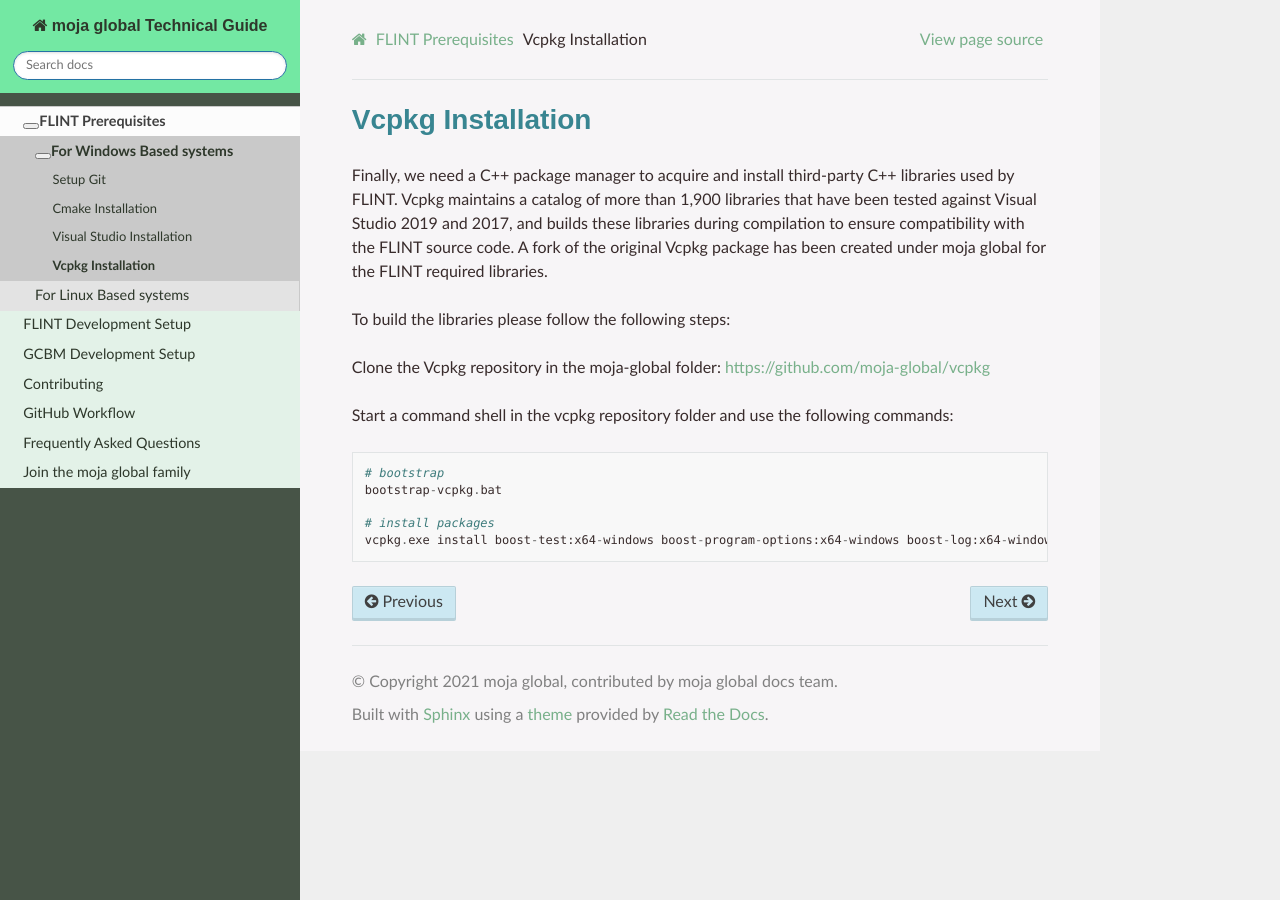
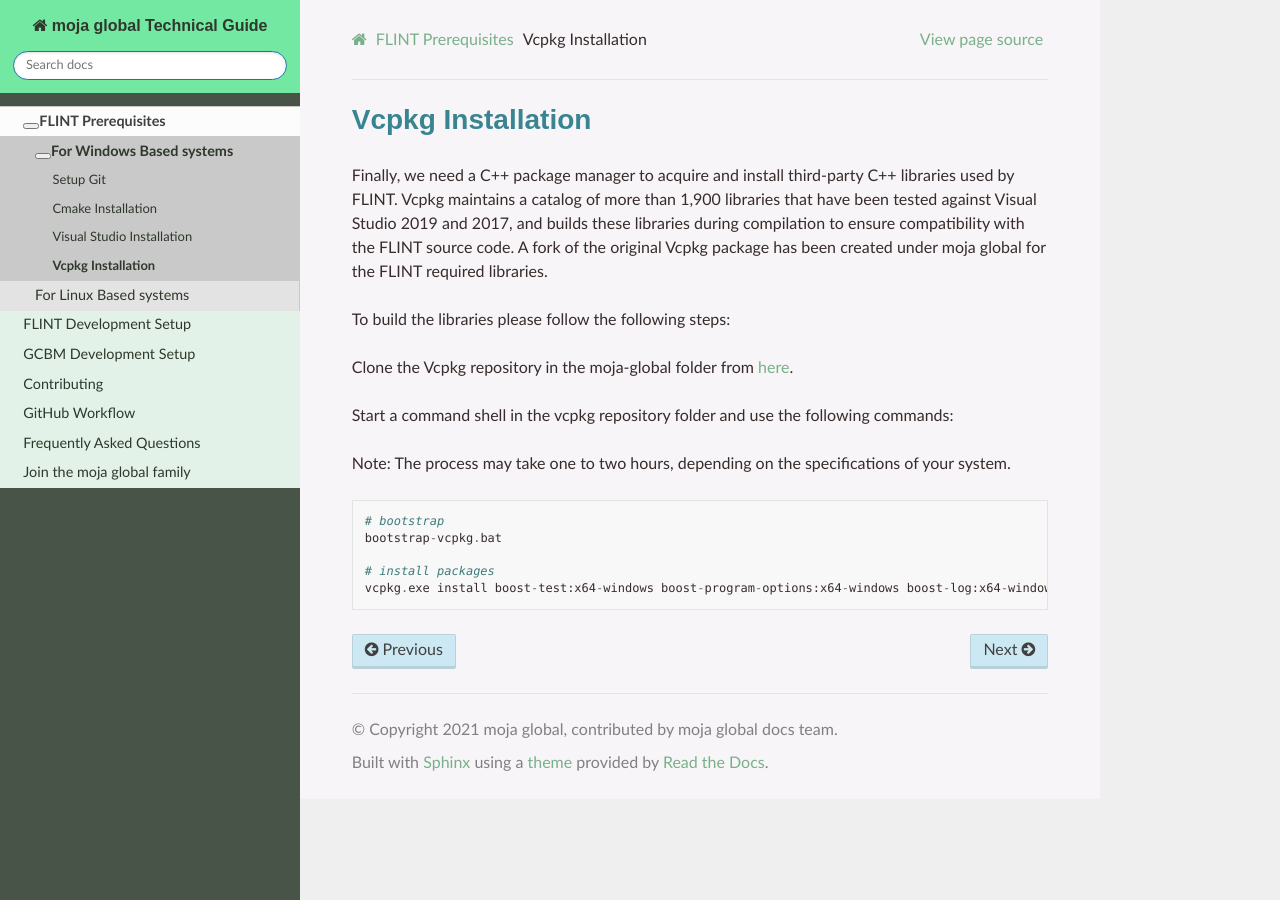
Before and after one commit to moja-global/moja_global_docs, a Sphinx documentation site: the page built from docs/prerequisites/vcpkg.rst, in a window 1280 px wide. Built offline with Sphinx 7.4.7 and the Read the Docs theme 2.0.0, drawn with Linux system fonts in a browser that asks for light colours.

Commit message:
Update vcpkg.rst

```diff
--- a/docs/prerequisites/vcpkg.rst
+++ b/docs/prerequisites/vcpkg.rst
@@ -13,9 +13,12 @@ libraries.
 
 To build the libraries please follow the following steps:
 
-* Clone the Vcpkg repository in the moja-global folder: https://github.com/moja-global/vcpkg
+* Clone the Vcpkg repository in the moja-global folder from `here <https://github.com/moja-global/vcpkg>`__.
 
 * Start a command shell in the vcpkg repository folder and use the following commands:
+
+Note: The process may take one to two hours, depending on the specifications of your system.
+
 ::
 
     # bootstrap
```
